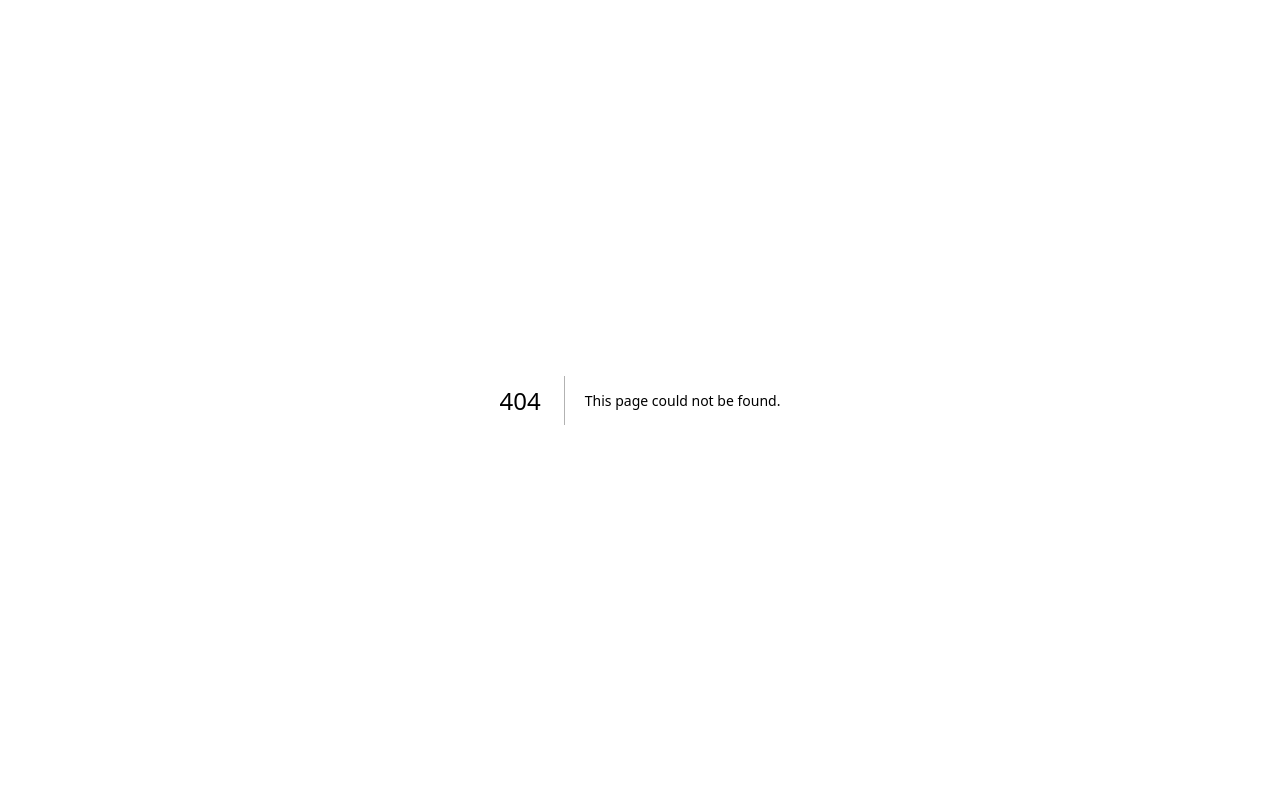
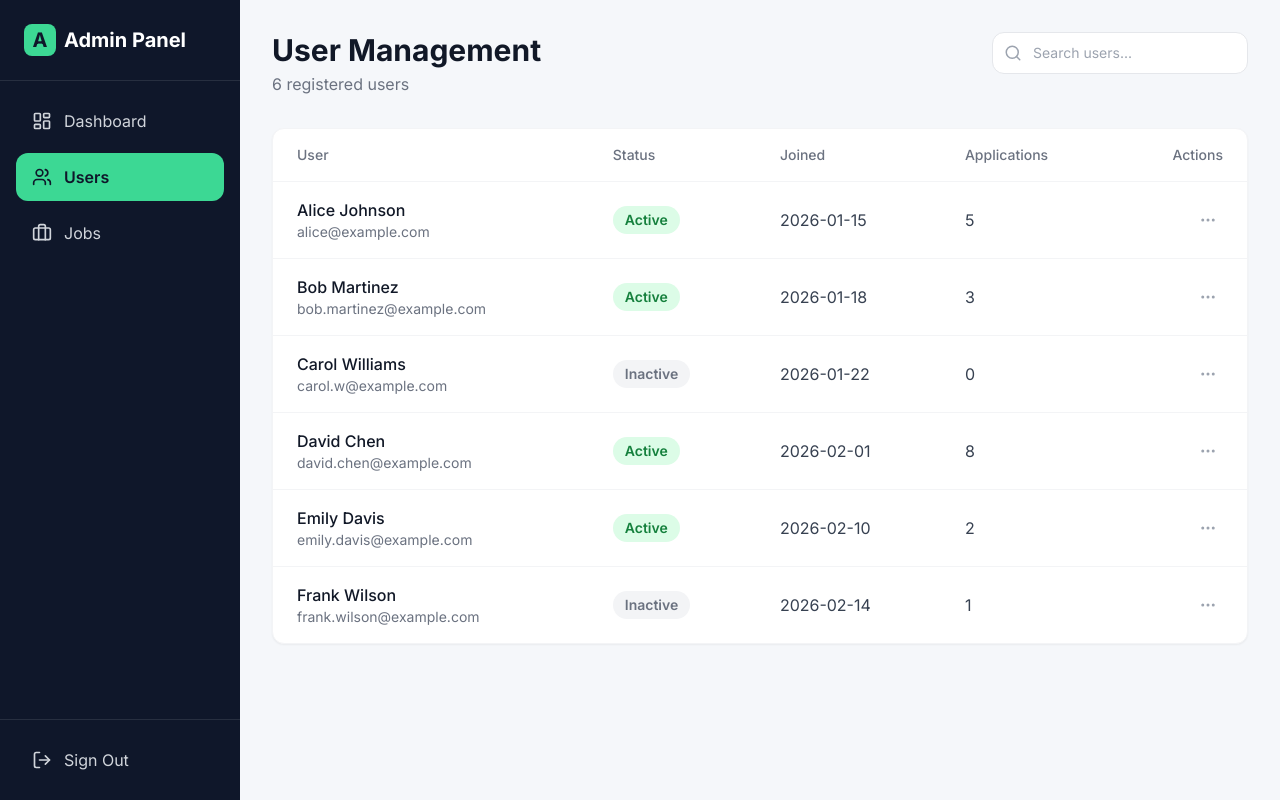
Before and after one commit to 1L-401/avaa-rms, a Next.js app in the folder frontend/: page /admin/users in a window 1280 px wide. Before the commit this address had no page. Built offline with nearby package versions, Linux system fonts and the light colour scheme.

Commit message:
added users in admin

```diff
--- /dev/null
+++ b/frontend/app/admin/users/page.tsx
@@ -0,0 +1,154 @@
+'use client';
+
+import { useEffect } from 'react';
+import { Search, MoreHorizontal } from 'lucide-react';
+
+const users = [
+    {
+        name: 'Alice Johnson',
+        email: 'alice@example.com',
+        status: 'Active',
+        joined: '2026-01-15',
+        applications: 5,
+    },
+    {
+        name: 'Bob Martinez',
+        email: 'bob.martinez@example.com',
+        status: 'Active',
+        joined: '2026-01-18',
+        applications: 3,
+    },
+    {
+        name: 'Carol Williams',
+        email: 'carol.w@example.com',
+        status: 'Inactive',
+        joined: '2026-01-22',
+        applications: 0,
+    },
+    {
+        name: 'David Chen',
+        email: 'david.chen@example.com',
+        status: 'Active',
+        joined: '2026-02-01',
+        applications: 8,
+    },
+    {
+        name: 'Emily Davis',
+        email: 'emily.davis@example.com',
+        status: 'Active',
+        joined: '2026-02-10',
+        applications: 2,
+    },
+    {
+        name: 'Frank Wilson',
+        email: 'frank.wilson@example.com',
+        status: 'Inactive',
+        joined: '2026-02-14',
+        applications: 1,
+    },
+];
+
+export default function UsersPage() {
+    useEffect(() => {
+        document.title = 'User Management | Admin Panel';
+    }, []);
+
+    return (
+        <div className="p-8">
+            {/* Header Section */}
+            <div className="flex flex-col sm:flex-row sm:items-start sm:justify-between gap-4 mb-8">
+                {/* Title */}
+                <div>
+                    <h1 className="text-3xl font-bold text-gray-900">User Management</h1>
+                    <p className="text-gray-500 mt-1">{users.length} registered users</p>
+                </div>
+
+                {/* Search Input */}
+                <div className="relative">
+                    <Search
+                        size={18}
+                        className="absolute left-3 top-1/2 -translate-y-1/2 text-gray-400"
+                    />
+                    <input
+                        type="text"
+                        placeholder="Search users..."
+                        className="pl-10 pr-4 py-2.5 w-full sm:w-64 rounded-xl border border-gray-200 bg-white text-sm text-gray-900 placeholder-gray-400 focus:outline-none focus:ring-2 focus:ring-[#3CD894] focus:border-transparent transition-all duration-200"
+                    />
+                </div>
+            </div>
+
+            {/* Users Table */}
+            <div className="bg-white rounded-xl shadow-sm border border-gray-100 overflow-hidden">
+                <div className="overflow-x-auto">
+                    <table className="w-full min-w-[600px]">
+                        <thead>
+                            <tr className="border-b border-gray-100">
+                                <th className="text-left text-sm font-medium text-gray-500 px-6 py-4">
+                                    User
+                                </th>
+                                <th className="text-left text-sm font-medium text-gray-500 px-6 py-4">
+                                    Status
+                                </th>
+                                <th className="text-left text-sm font-medium text-gray-500 px-6 py-4">
+                                    Joined
+                                </th>
+                                <th className="text-left text-sm font-medium text-gray-500 px-6 py-4">
+                                    Applications
+                                </th>
+                                <th className="text-right text-sm font-medium text-gray-500 px-6 py-4">
+                                    Actions
+                                </th>
+                            </tr>
+                        </thead>
+                        <tbody>
+                            {users.map((user, index) => (
+                                <tr
+                                    key={index}
+                                    className="border-b border-gray-100 last:border-0 hover:bg-gray-50 transition-colors duration-150"
+                                >
+                                    {/* User Column */}
+                                    <td className="px-6 py-4">
+                                        <div>
+                                            <p className="font-medium text-gray-900">{user.name}</p>
+                                            <p className="text-sm text-gray-500">{user.email}</p>
+                                        </div>
+                                    </td>
+
+                                    {/* Status Column */}
+                                    <td className="px-6 py-4">
+                                        <span
+                                            className={`inline-flex px-3 py-1 rounded-full text-sm font-semibold ${
+                                                user.status === 'Active'
+                                                    ? 'bg-green-100 text-green-700'
+                                                    : 'bg-gray-100 text-gray-500'
+                                            }`}
+                                        >
+                                            {user.status}
+                                        </span>
+                                    </td>
+
+                                    {/* Joined Column */}
+                                    <td className="px-6 py-4">
+                                        <span className="text-gray-700">{user.joined}</span>
+                                    </td>
+
+                                    {/* Applications Column */}
+                                    <td className="px-6 py-4">
+                                        <span className="text-gray-700">{user.applications}</span>
+                                    </td>
+
+                                    {/* Actions Column */}
+                                    <td className="px-6 py-4 text-right">
+                                        <button className="p-1.5 rounded-lg text-gray-400 hover:text-gray-600 hover:bg-gray-100 transition-colors duration-150">
+                                            <MoreHorizontal size={18} />
+                                        </button>
+                                    </td>
+                                </tr>
+                            ))}
+                        </tbody>
+                    </table>
+                </div>
+            </div>
+        </div>
+    );
+}
```
